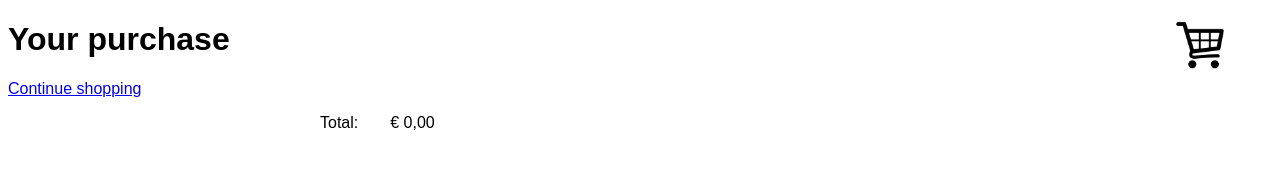
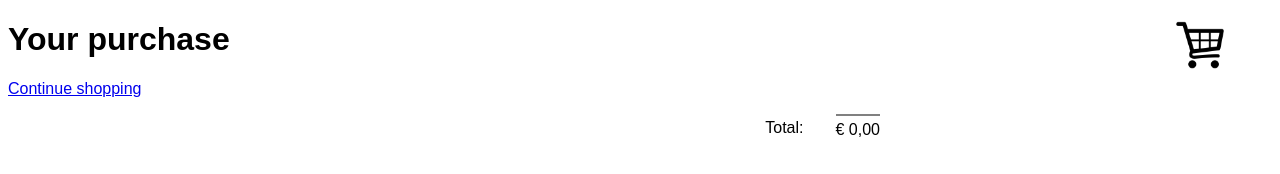
Before and after one commit to imcrazydia/json-sorteren-beter-uitvoeren, a plain HTML site: page purchasepage.html in a window 1280 px wide. Drawn offline with Linux system fonts and the light colour scheme.

Commit message:
Webshop met localStorage 11: stijlen van de totaalprijs

```diff
--- a/css/style.css
+++ b/css/style.css
@@ -98,7 +98,7 @@ body {
 
 .purchasedBook {
     display: grid;
-    grid-template-columns: auto 1fr auto auto;
+    grid-template-columns: auto 1fr auto 3em;
     grid-gap: 2em;
     margin-bottom: .5em;
 }
@@ -126,6 +126,18 @@ body {
 
 .purchasedBook__delete:hover {
     background-color: #f66;
+}
+
+.purchasedBook__totalText {
+    grid-column: 2;
+    text-align: right;
+    padding-top: .3em;
+}
+
+.purchasedBook__showTotalPrice {
+    grid-column: 3;
+    border-top: 2px solid grey;
+    padding-top: .3em;
 }
 
 @media screen and (min-width: 40em) {
--- a/js/purchasepage.js
+++ b/js/purchasepage.js
@@ -145,14 +145,16 @@ let shoppingcart = {
             document.getElementById('purchase').appendChild(section);
         });
 
+        //show total price
         let section = document.createElement('section');
         section.className = 'purchasedBook';
-        //show total price
+
         let totalText = document.createElement('div');
-        totalText.className = 'purchasedBook__totalPrice';
+        totalText.className = 'purchasedBook__totalText';
         totalText.innerHTML = 'Total: ';
 
         let showTotalPrice = document.createElement('div');
+        showTotalPrice.className = 'purchasedBook__showTotalPrice';
         showTotalPrice.textContent = this.countTotalPrice().toLocaleString('nl-NL', {
             currency: 'EUR',
             style: 'currency'
```
